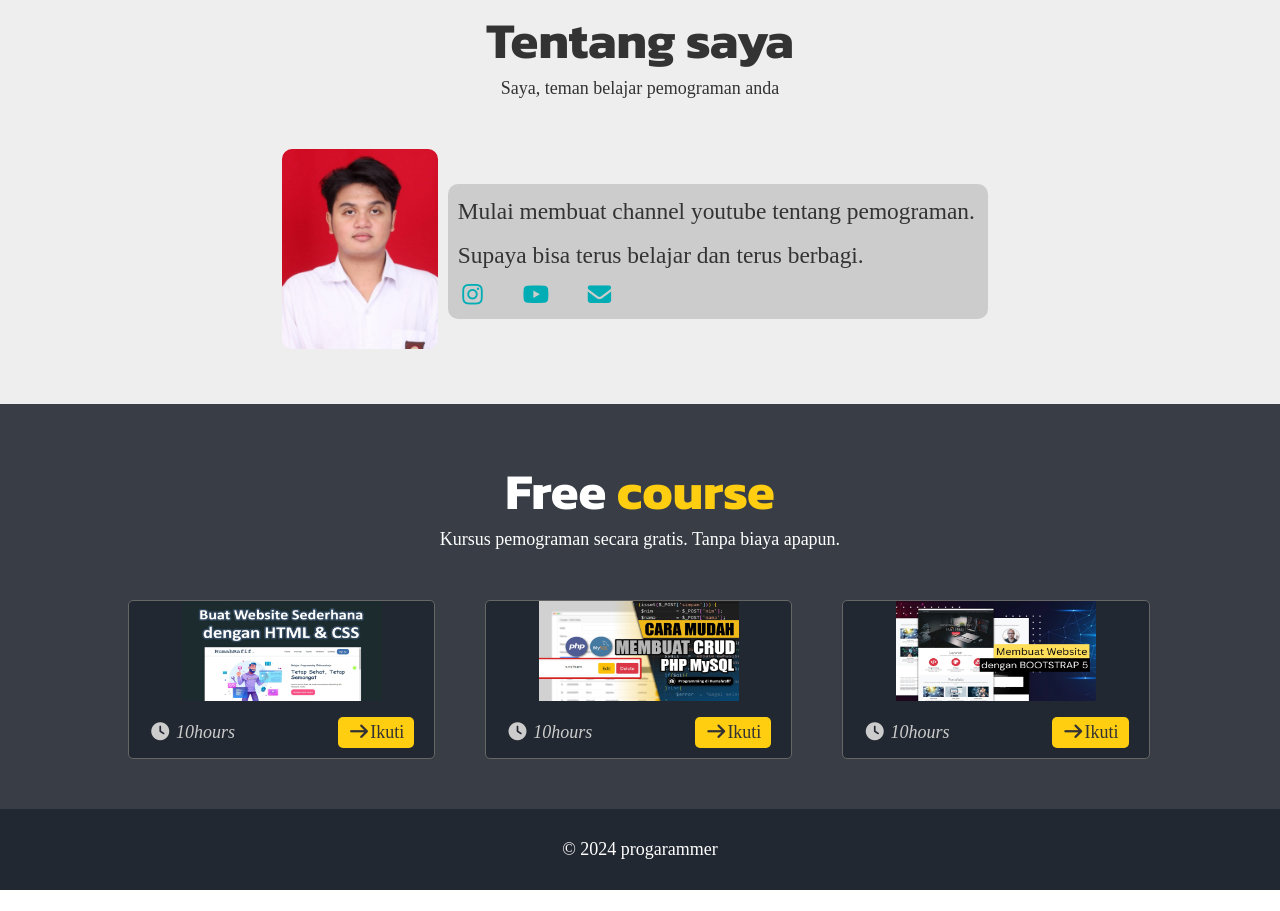
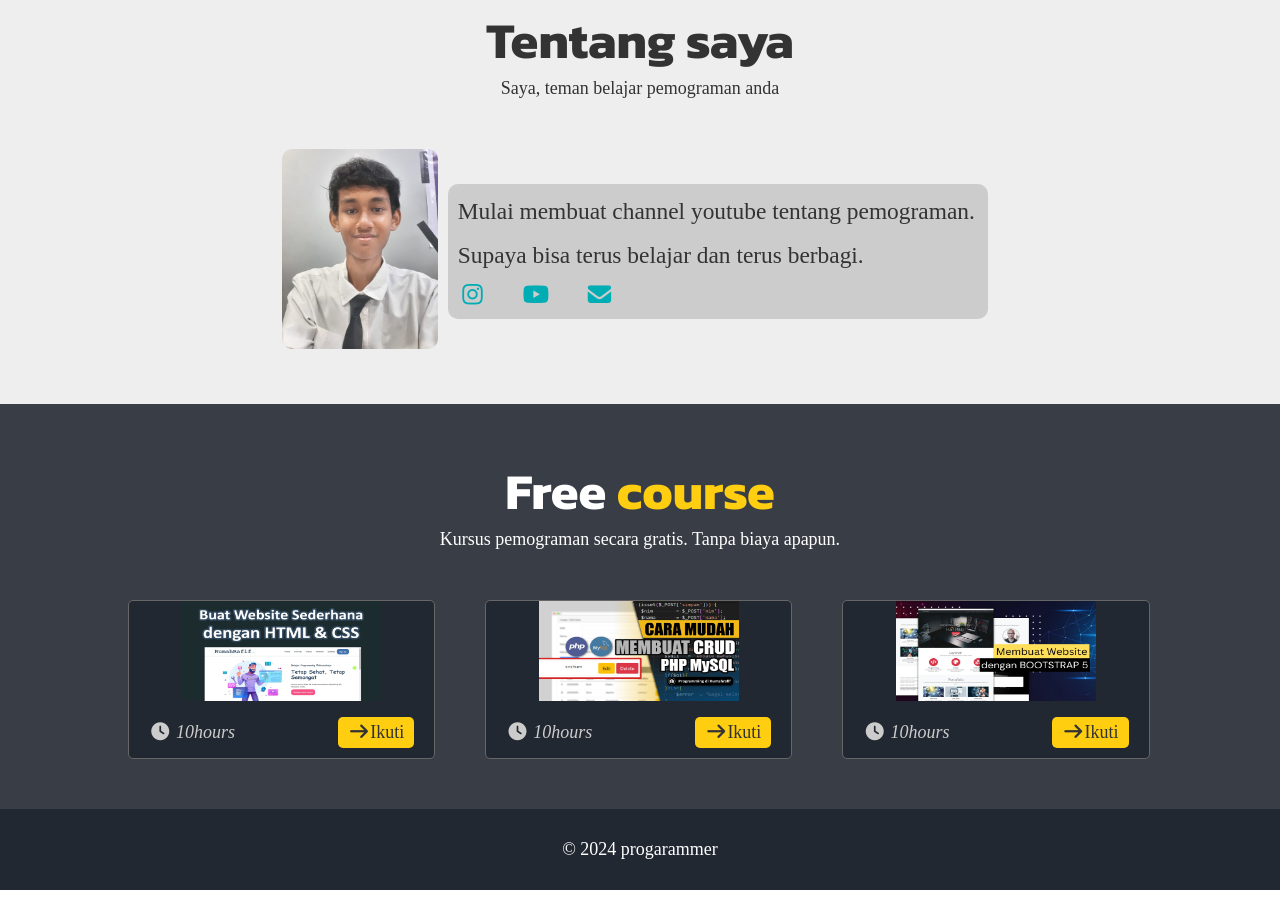
Before and after one commit to paracanthus3211/Portofolio, a plain HTML site: page index.html in a window 1280 px wide. Shown: the part 1604-2515 px from the top of the page. Drawn offline with Linux system fonts and the light colour scheme.

Commit message:
portofolio

```diff
--- a/index.html
+++ b/index.html
@@ -109,7 +109,7 @@
             <h4>Tentang saya</h4>
             <p>Saya, teman belajar pemograman anda</p>
             <div>
-                <div class="foto"><img src="image/WhatsApp Image 2025-10-06 at 07.14.36_a954443d.jpg" alt="" style="width: 200px ; height: 200px;"/></div>
+                <div class="foto"><img src="image/foto.jpg" alt="" style="width: 200px ; height: 200px;"/></div>
                 <div class="desc">
                     <p>Mulai membuat channel youtube tentang pemograman.</p>
                     <p>Supaya bisa terus belajar dan terus berbagi. </p>
```
Also changed, not shown: image/WhatsApp Image 2025-10-06 at 07.14.36_a954443d.jpg (deleted), image/foto.jpg (added).
